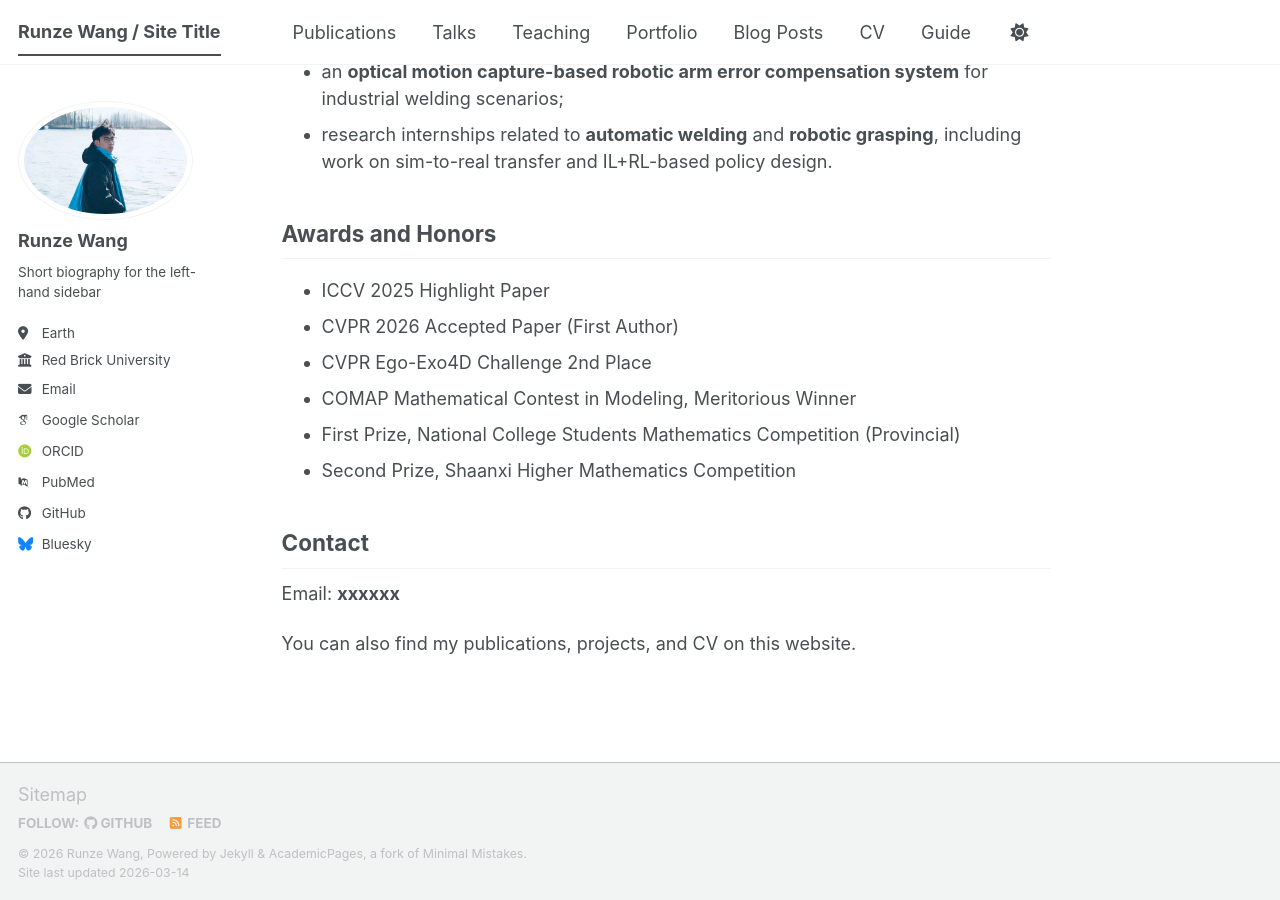
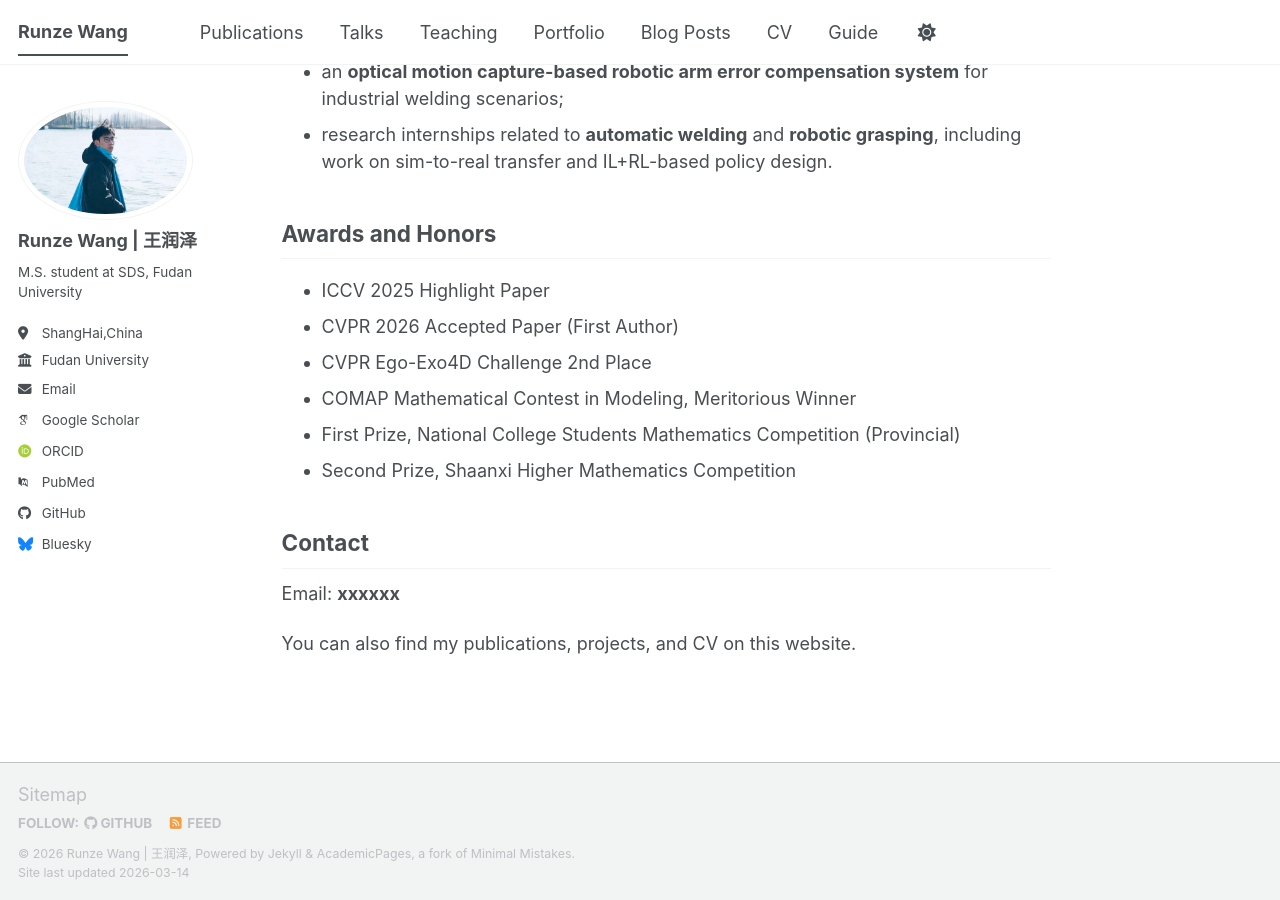
Before and after one commit to RZkiller/RZkiller.github.io, a Jekyll site: the page built from _pages/about.md, in a window 1280 px wide and 900 px high, scrolled down 1728 px. Built offline with Jekyll 4.4.1, drawn with Linux system fonts in a browser that asks for light colours; some web fonts are replaced; a script bundle is joined from its source files by our own code; library files that are not in the unit come from our copies.

Commit message:
Update personal information in _config.yml

```diff
--- a/_config.yml
+++ b/_config.yml
@@ -9,10 +9,10 @@
 # Basic Site Settings
 locale                   : "en-US"
 site_theme               : "default" # The available themes options are "default", "air", "sunrise", "mint", "dirt" and "contrast"
-title                    : "Runze Wang / Site Title"
+title                    : "Runze Wang"
 title_separator          : "-"
-name                     : &name "Runze Wang"
-description              : &description "Your Name's academic portfolio"   # Update this with a general description of your site, this is the default if not overridden by a page
+name                     : &name "Runze Wang | 王润泽"
+description              : &description "Personal homepage of Runze Wang, M.S. student at Fudan University."   # Update this with a general description of your site, this is the default if not overridden by a page
 url                      : https://rzkiller.github.io # The base hostname & protocol for your site e.g. "https://[your GitHub username].github.io",
                                                            # or if you already have some other page hosted on Github then use "https://[your GitHub username].github.io/[Your Repo Name]"
 baseurl                  : "" # the subpath of your site, e.g. "/blog"
@@ -24,13 +24,13 @@ repository               : "RZkiller/RZkiller.github.io"
 author:
   # Biographic information
   avatar           : "profile.png"
-  name             : "Runze Wang"
+  name             : "Runze Wang | 王润泽"
   pronouns         : # example: "she/her"
-  bio              : "Short biography for the left-hand sidebar"
-  location         : "Earth"
-  employer         : "Red Brick University"
+  bio              : "M.S. student at SDS, Fudan University"
+  location         : "ShangHai,China"
+  employer         : "Fudan University"
   uri              : # URL
-  email            : "none@example.org"
+  email            : "24110980021@m.fudan.edu.cn"
 
   # Academic websites
   academia         : # URL
```
